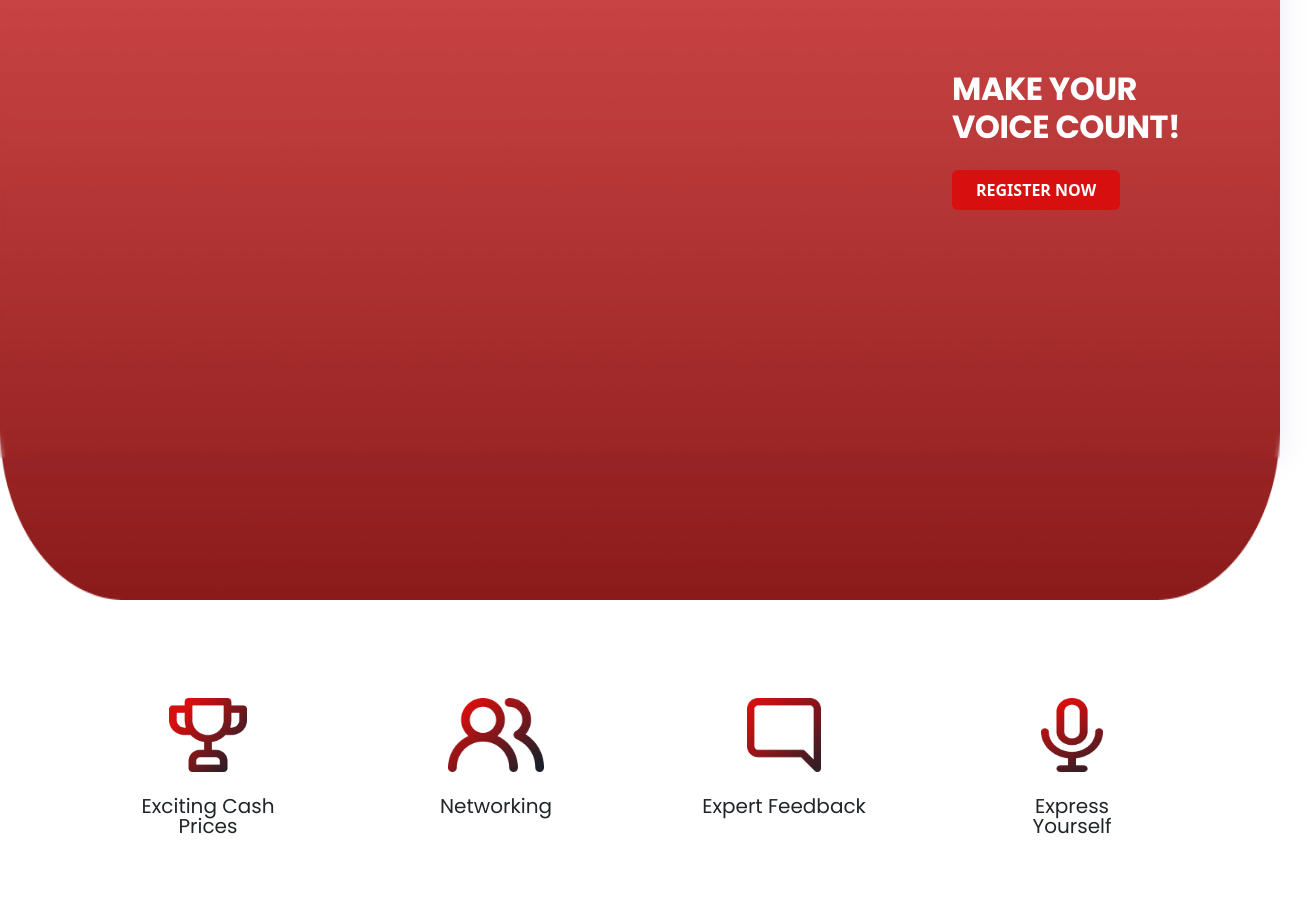
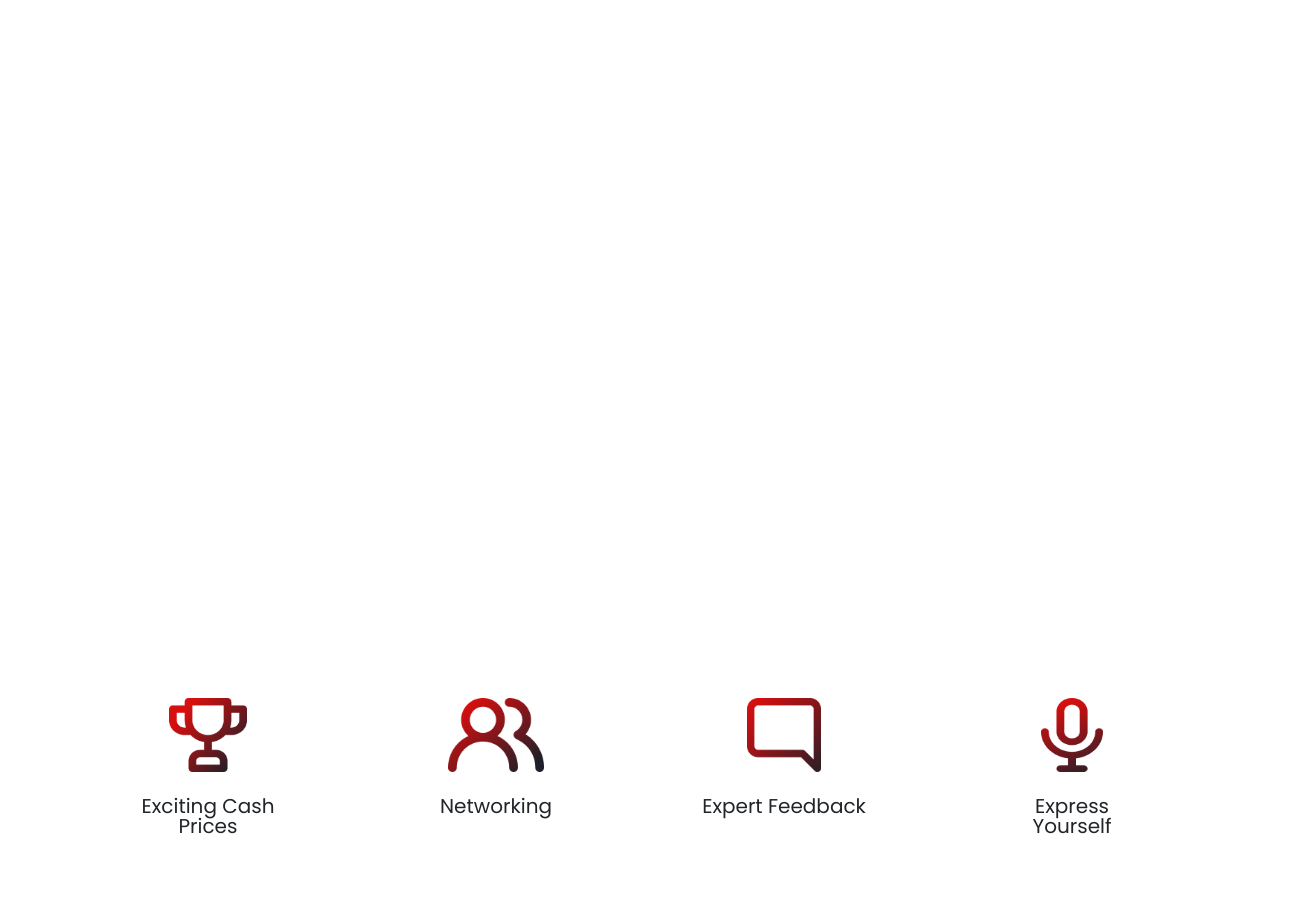
Before and after one commit to Excel2022Web/spot-on, a React (Create React App) app: page / in a window 1280 px wide. Shown: the part 200-1106 px from the top of the page, 1313 px wide, since content can reach past the window. Built offline with nearby package versions, Linux system fonts and the light colour scheme; the HTML template or start-up script is replaced by a standard one.

Commit message:
Update App.js

```diff
--- a/src/App.js
+++ b/src/App.js
@@ -1,51 +1,38 @@
+import { Navbar } from "./components/Navbar";
 
-import { Navbar } from './components/Navbar';
-import mainbg from './assets/mainbg.png'
-import vec1 from './assets/vec1.png'
-import { Lobby } from './components/Lobby';
-import mic from './assets/mic.png'
-import { Aboutpage } from './components/aboutpage';
-import { Phases } from './components/Phases';
+import { Lobby } from "./components/Lobby";
+import mic from "./assets/mic.png";
+import { Aboutpage } from "./components/aboutpage";
+import { Phases } from "./components/Phases";
+import { Contact } from "./components/Contact";
+import { Home } from "./components/home";
+import { Footer } from "./components/footer";
 
 function App() {
   return (
-    <div>
+
+
+    <div className="md:scroll-pt-[64px]">
      <Navbar/>
 
+      <section className="home " id="home">
+        <Home />
+      </section>
+      <div ><Lobby /></div>
 
-      <section className='home' id='home'>
+      <div className="about md:h-[100vh] xl:h-[100vh] " id="about">
+        <Aboutpage />
+      </div>
 
-     <div className='overlay'></div>
-    <div className='grid grid-rows-2'>
-    <div className='box1'>
-          <p className='maintext '>MAKE YOUR <br/>VOICE COUNT!<br/></p>
+      <div className="phases md:h-[100vh] " id="phases">
+        <Phases />
+      </div>
 
-<button class="button1 text-white font-bold py-2 px-4 mt-2 rounded">
-  REGISTER NOW
-</button>
+      <div className="contact md:h-[100vh] " id="contact">
+        <Contact />
 
-        </div>
-    <div className='-z-10  w-full   '>
-        <img src={mainbg} className="mainbg absolute top-0 mb-5"/>
-        </div>
-
-
-
+      </div>
     </div>
-      </section>
-     <Lobby/>
-
-     <section id='about'>
-      <Aboutpage/>
-     </section>
-
-     <section className='phases' id="phases">
-      <Phases/>
-
-     </section>
-
-     </div>
-
   );
 }
 
```
